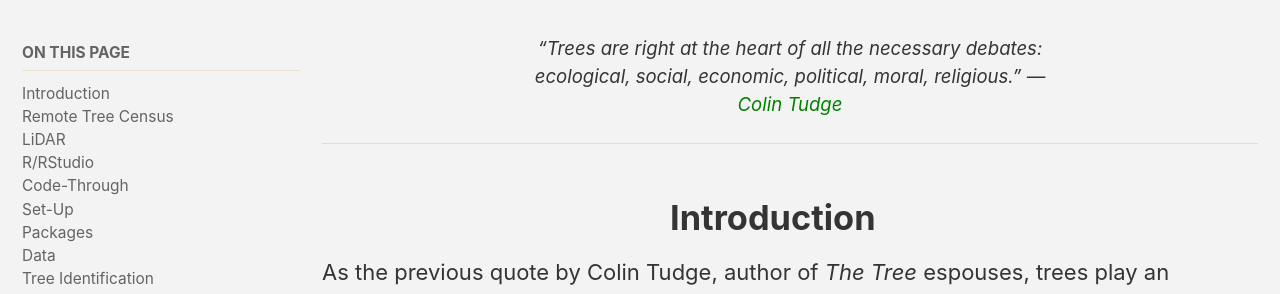
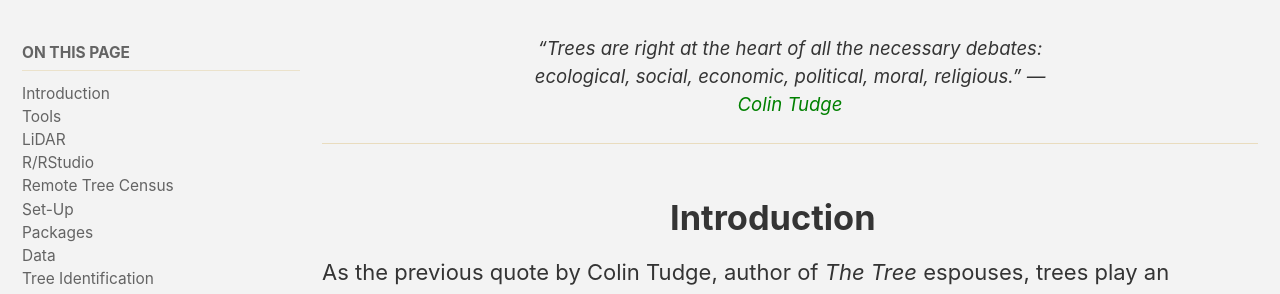
Before and after one commit to castower/cpp-593-treeproject-site, a Jekyll site: the page built from index.md, in a window 1280 px wide. Shown: the part 288-582 px from the top of the page. Built offline with Jekyll 4.4.1, drawn with Linux system fonts in a browser that asks for light colours; cached includes are drawn as plain includes; nearby versions of some CDN libraries.

Commit message:
Update navigation.yml

```diff
--- a/_data/navigation.yml
+++ b/_data/navigation.yml
@@ -19,14 +19,14 @@ nav:
     children:
       - title: "Introduction"
         url: /#Introduction
-      - title: "Remote Tree Census"
-        url: /#Remote_Tree_Census
+      - title: "Tools"
+        url: /#Tools
       - title: "LiDAR"
         url: /#LIDAR
       - title: "R/RStudio"
         url: /#R_RStudio
-      - title: "Code-Through"
-        url: /#Code
+      - title: "Remote Tree Census"
+        url: /#Remote_Tree_Census
       - title: "Set-Up"
         url: /#SetUp
       - title: "Packages"
```
